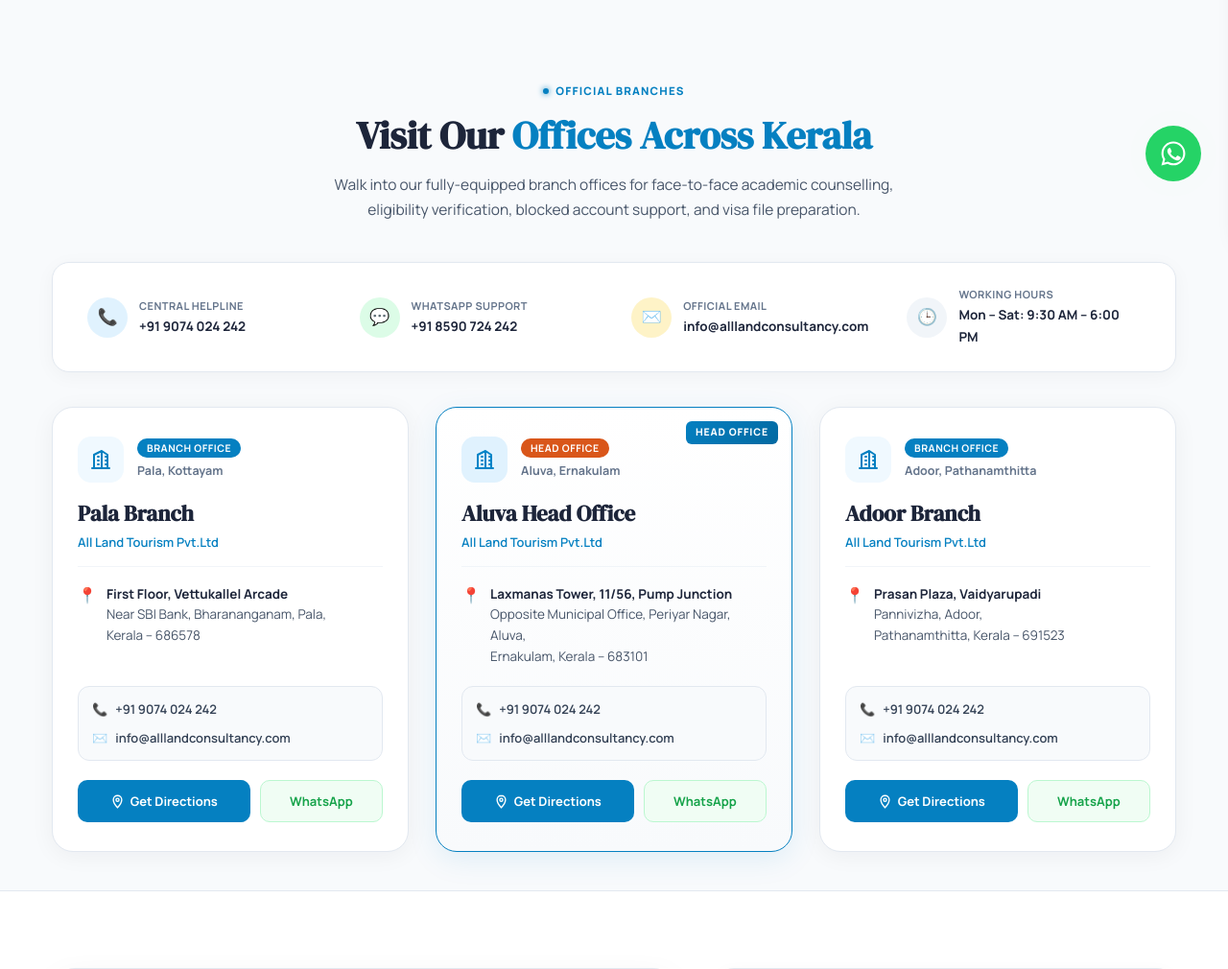
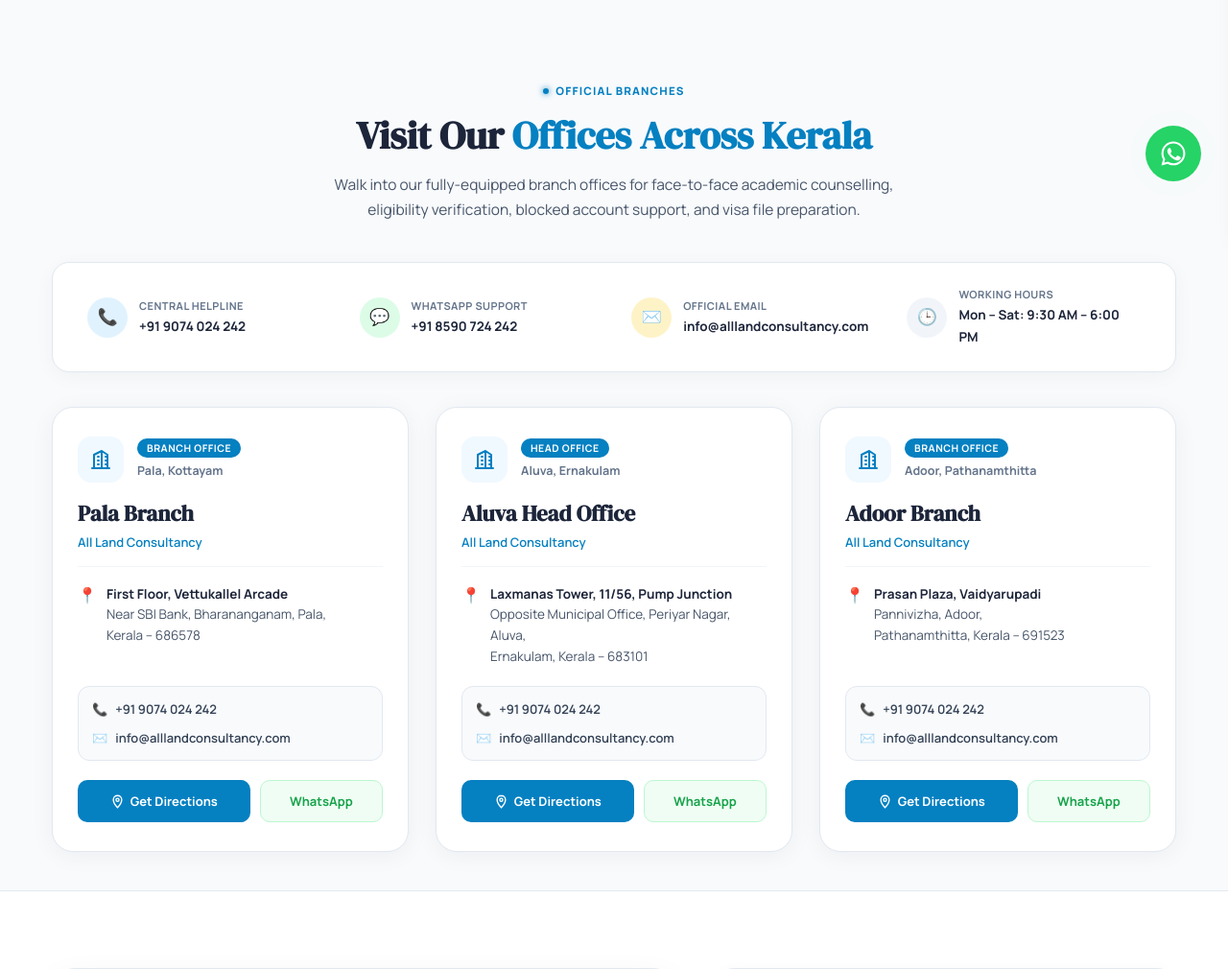
Before and after one commit to figmarkinfotek640-pixel/allland_consultancy, a Laravel app: page /contact in a window 1280 px wide. Shown: the part 547-1557 px from the top of the page at 96% size. Run offline with Laravel 12, Linux system fonts and the light colour scheme; data comes from the database, SQL or seed files in the repository.

Commit message:
Update company name to All Land Consultancy and remove head office ribbon badge

```diff
--- a/resources/views/contact.blade.php
+++ b/resources/views/contact.blade.php
@@ -94,7 +94,7 @@
 
         <div class="branch-title-block">
           <h3 class="branch-city-name">Pala Branch</h3>
-          <p class="branch-company-name">All Land Tourism Pvt.Ltd</p>
+          <p class="branch-company-name">All Land Consultancy</p>
         </div>
 
         <div class="branch-address-box">
@@ -129,24 +129,23 @@
       </div>
 
       <!-- BRANCH 2: ALUVA (HEAD OFFICE) -->
-      <div class="contact-branch-card featured-card">
-        <div class="featured-ribbon">Head Office</div>
+      <div class="contact-branch-card">
         <div class="branch-card-top">
-          <div class="branch-icon-badge head-badge">
+          <div class="branch-icon-badge">
             <svg width="24" height="24" viewBox="0 0 24 24" fill="none" stroke="currentColor" stroke-width="2" stroke-linecap="round" stroke-linejoin="round">
               <path d="M3 21h18M5 21V7l8-4v18M13 21V3l6 4v14"/>
               <path d="M9 9h1M9 13h1M9 17h1M17 9h1M17 13h1M17 17h1"/>
             </svg>
           </div>
           <div class="branch-meta-wrap">
-            <span class="branch-pill-badge head-office-pill">Head Office</span>
+            <span class="branch-pill-badge">Head Office</span>
             <span class="branch-city-tag">Aluva, Ernakulam</span>
           </div>
         </div>
 
         <div class="branch-title-block">
           <h3 class="branch-city-name">Aluva Head Office</h3>
-          <p class="branch-company-name">All Land Tourism Pvt.Ltd</p>
+          <p class="branch-company-name">All Land Consultancy</p>
         </div>
 
         <div class="branch-address-box">
@@ -197,7 +196,7 @@
 
         <div class="branch-title-block">
           <h3 class="branch-city-name">Adoor Branch</h3>
-          <p class="branch-company-name">All Land Tourism Pvt.Ltd</p>
+          <p class="branch-company-name">All Land Consultancy</p>
         </div>
 
         <div class="branch-address-box">
```
